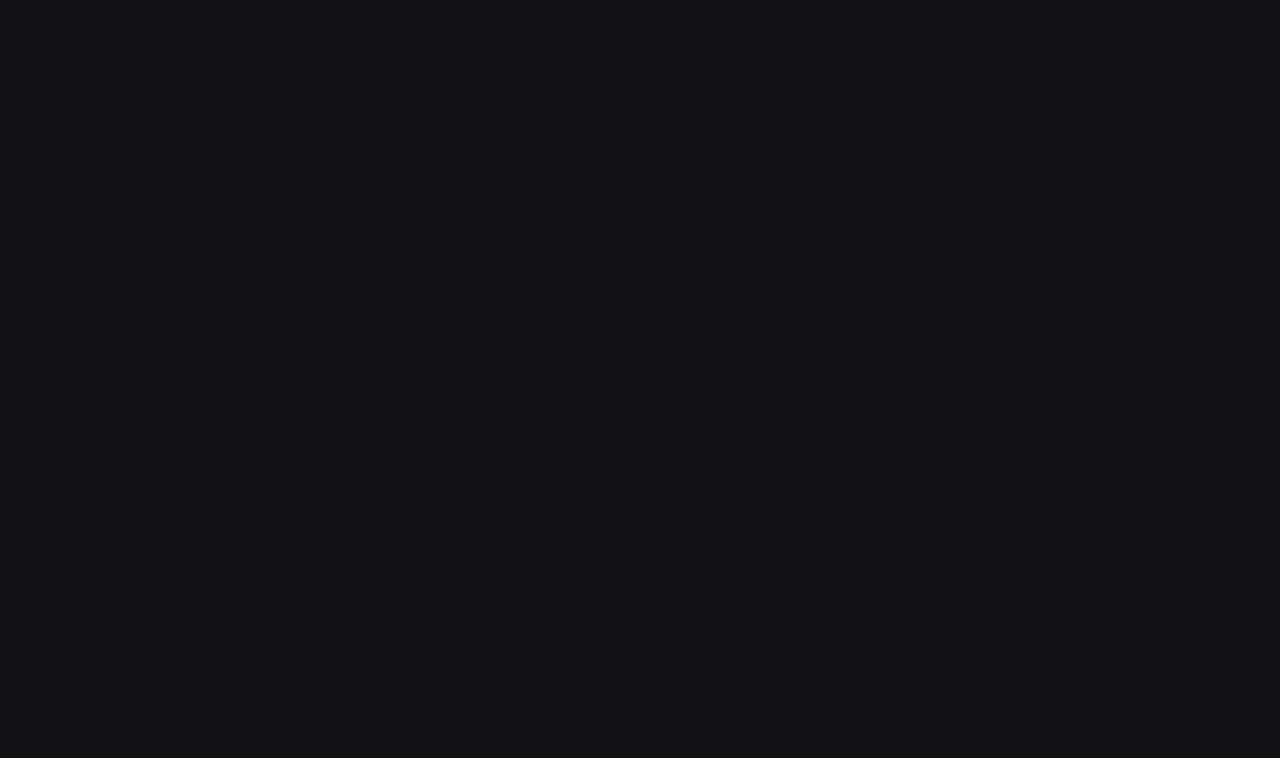
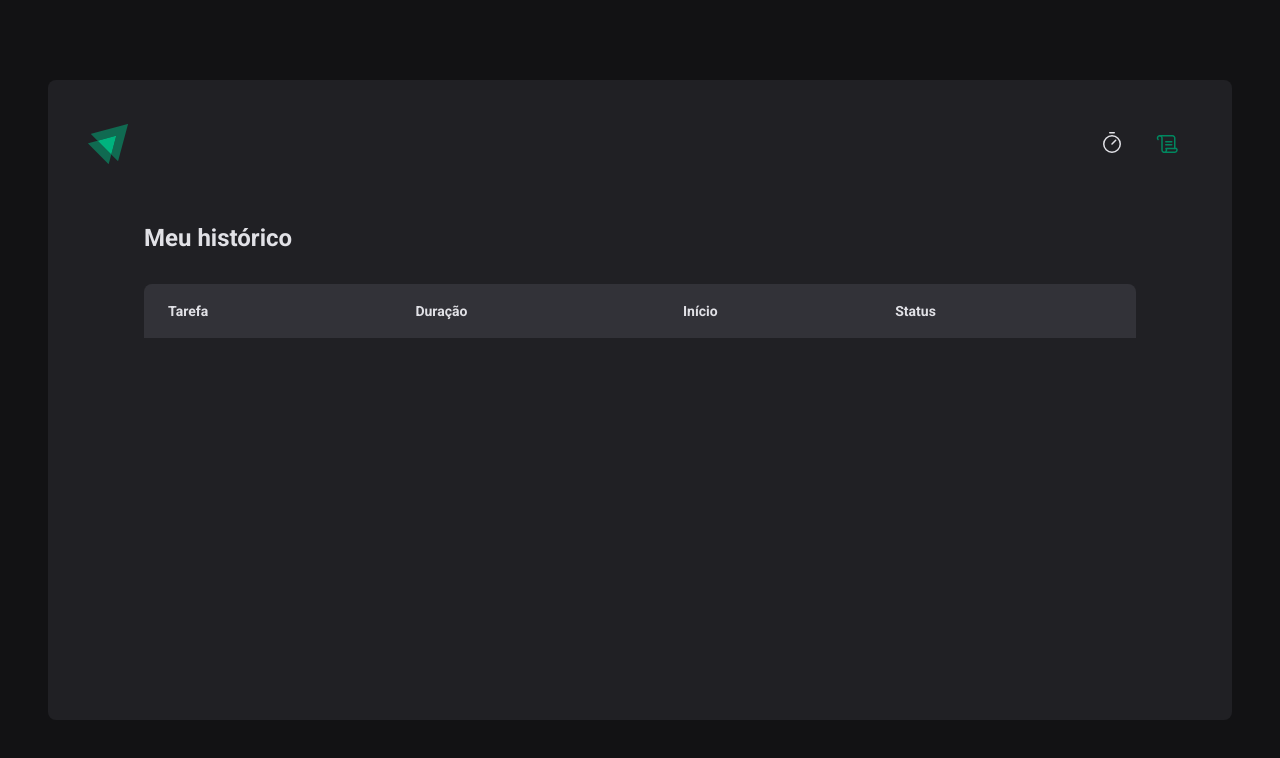
Before and after one commit to lucastheldl/IgnitePomodoro, a React (Vite) app: page /IgnitePomodoro/history in a window 1280 px wide. Before the commit this address had no page. Shown: the top 758 px of the page. Built offline with nearby package versions, Linux system fonts and the light colour scheme.

Commit message:
Added build and fixed routes

```diff
--- a/src/Router.tsx
+++ b/src/Router.tsx
@@ -8,8 +8,8 @@ export function Router() {
   return (
     <Routes>
       <Route path="/" element={<DefaultLayout />}>
-        <Route path="/" element={<Home />} />
-        <Route path="/history" element={<History />} />
+        <Route path="/IgnitePomodoro/" element={<Home />} />
+        <Route path="/IgnitePomodoro/history" element={<History />} />
       </Route>
     </Routes>
   )
--- a/src/components/Header/index.tsx
+++ b/src/components/Header/index.tsx
@@ -9,10 +9,10 @@ export function Header() {
     <HeaderContainer>
       <img src={logo} alt="" />
       <nav>
-        <NavLink to="/" title="Timer">
+        <NavLink to="/IgnitePomodoro/" title="Timer">
           <Timer size={24} />
         </NavLink>
-        <NavLink to="/history" title="History">
+        <NavLink to="/IgnitePomodoro/history" title="History">
           <Scroll size={24} />
         </NavLink>
       </nav>
```
